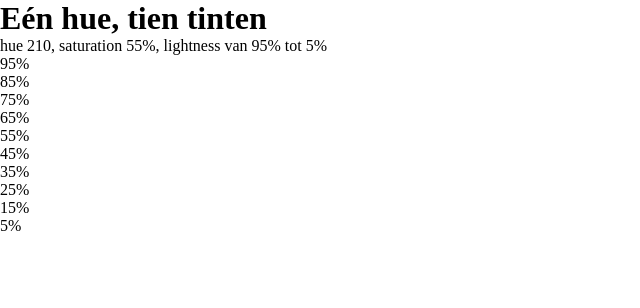
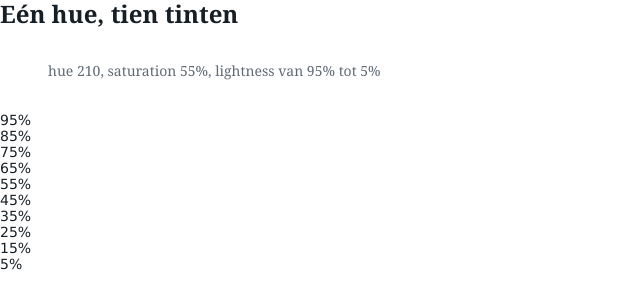
Before and after one commit to Daranesia/WebTechLabs, a plain HTML site: page Labo7/tintenladder/index.html in a window 1280 px wide. Shown: the whole page, without its empty margins (0-640 px from the left). Drawn offline with Linux system fonts and the light colour scheme.

Commit message:
gave default values to all parts of the the tinten page

```diff
--- a/Labo7/tintenladder/css/stijl.css
+++ b/Labo7/tintenladder/css/stijl.css
@@ -2,9 +2,37 @@
 
 /* === tokens === */
 :root {
-
+    --color-paper:     hsl(40 30% 97%);
+    --hue-ink:           210;
+    --color-ink:         hsl(var(--hue-ink) 25% 12%);
+    --color-muted:       hsl(var(--hue-ink) 10% 42%);
+    --header-font:       Georgia;
+    --header-size:       1.2;
+    --header-lineheight: 1.5rem;
+    --subheader-lineheight: 0.875rem;
+    --subheader-padding: 2rem;
+    --text-font: Verdana;
+    --text-space-left: 1rem;
 }
 
 /* === base === */
+header h1 {
+    font-family: var(--header-font);
+    color: var(--color-ink);
+    font-size: var(--header-lineheight);
+    line-height: var(--header-size);
+}
+header p {
+    font-family: var(--header-font);
+    color: var(--color-muted);
+    font-size: var(--subheader-lineheight);
+    padding: var(--subheader-padding);
+    margin-left: var(--text-space-left);
+}
+.trede {
+    font-family: var(--text-font);
+    color: var(--color-ink);
+    font-size: var(--subheader-lineheight);
+}
 
 /* === the ten steps: one rule per step === */
```
